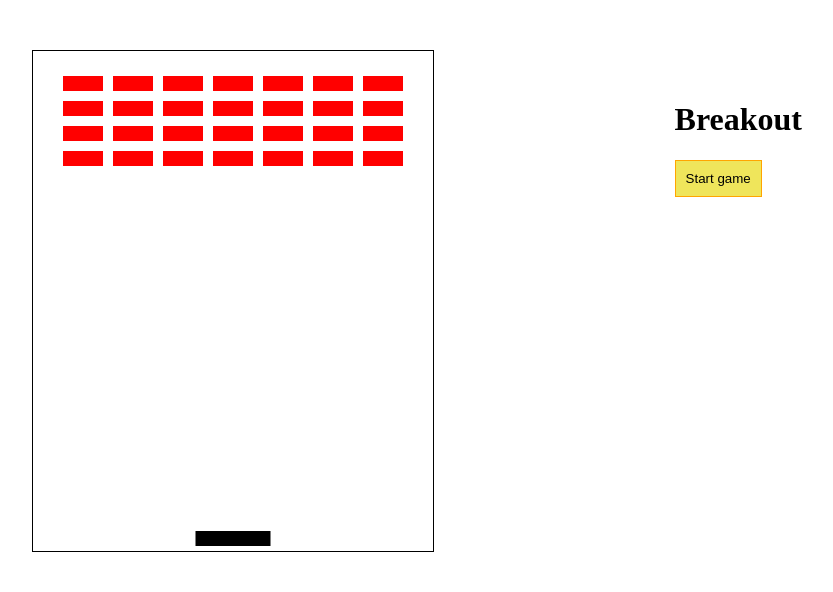
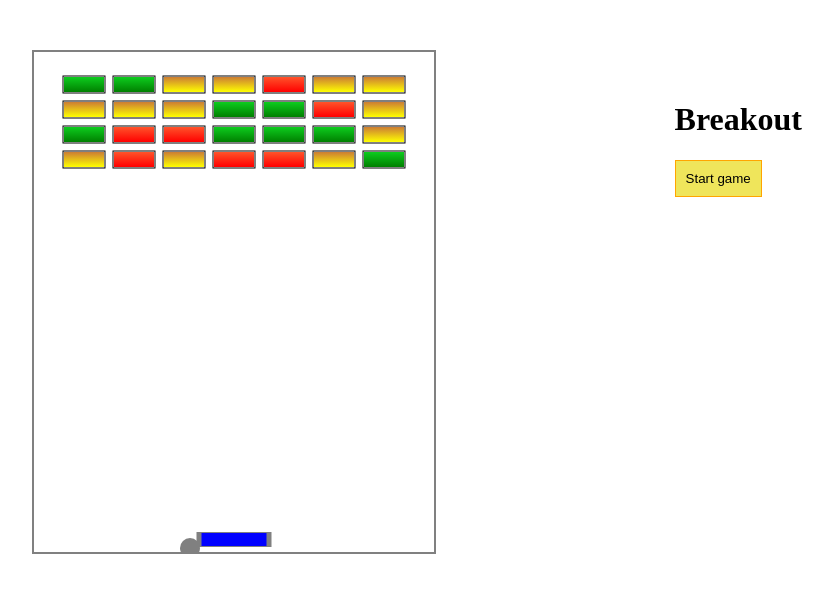
Before and after one commit to Fedduh/breakout_clone_tennis, a plain HTML site: page index.html in a window 1280 px wide. Both pictures are taken after a click on the button "Start game". Shown: the whole page, without its empty margins (208-1041 px from the left). Drawn offline with nearby package versions, Linux system fonts and the light colour scheme.

Commit message:
version 1

```diff
--- a/index.html
+++ b/index.html
@@ -13,7 +13,7 @@
 
 <body>
   <div class="container">
-    <canvas id="canvasBoard" width="500" height="0"></canvas>
+    <canvas id="canvasBoard" width="400" height="0"></canvas>
     <div id="explanation">
       <h1>Breakout</h1>
       <button id="startButton">Start game</button>
--- a/main.css
+++ b/main.css
@@ -4,7 +4,7 @@
 }
 
 #canvasBoard {
-  border: 1px solid black;
+  border: 2px solid grey;
   float: left;
   margin-right: 20px;
 }
--- a/main.js
+++ b/main.js
@@ -4,6 +4,7 @@
 var paddle, board, ballArray, ball, framerate;
 var goLeft = false;
 var goRight = false;
+
 
 $("document").ready(function () {
 
@@ -12,6 +13,7 @@ $("document").ready(function () {
   var canvas = document.getElementById("canvasBoard");
   var ctx = document.getElementById("canvasBoard").getContext("2d");
   var ballArray = [];
+
 
   // Board constructor
   function Board() {
@@ -32,20 +34,23 @@ $("document").ready(function () {
     this.y = 480;
     this.speed = 5;
     this.draw = function () {
-      ctx.fillStyle = "black";
+      ctx.fillStyle = "grey";
       ctx.fillRect(this.x, this.y, this.width, this.height);
+      ctx.fillStyle = "blue";
+      ctx.fillRect(this.x + 5, this.y + 1, this.width - 10, this.height - 2);
     }
   };
 
   // Ball constructor
   function Ball() {
     this.x = board.width / 2;
-    this.y = 200;
-    this.radius = 15;
+    this.y = 160;
+    this.radius = 10;
     this.speedX = -2;
     this.speedY = 2;
+    this.speedStatus = true;
     this.draw = function () {
-      ctx.fillStyle = "green";
+      ctx.fillStyle = "grey";
       ctx.beginPath();
       ctx.arc(this.x, this.y, this.radius, 0, Math.PI * 2);
       ctx.fill();
@@ -54,16 +59,36 @@ $("document").ready(function () {
     ballArray.push(this);
   };
 
-  function Block(x, y) {
+  function Block(x, y, health) {
     this.x = x;
     this.y = y;
-    this.width = 40;
-    this.height = 15;
+    this.width = 40; // 40
+    this.height = 15; // 15
+    this.health = health;
     this.draw = function () {
-      ctx.fillStyle = "red";
+      ctx.strokeRect(this.x-1, this.y-1, this.width + 2, this.height + 2);
+      switch (this.health) {
+        case 1: ctx.fillStyle = "green";
+          var my_gradient = ctx.createLinearGradient(this.x, this.y, this.x, this.y + this.height);
+          my_gradient.addColorStop(0, "#0DCC1E");
+          my_gradient.addColorStop(1, "green");
+          ctx.fillStyle = my_gradient;
+          break;
+        case 2: ctx.fillStyle = "yellow";
+          var my_gradient = ctx.createLinearGradient(this.x, this.y, this.x, this.y + this.height);
+          my_gradient.addColorStop(0, "#CC7D34");
+          my_gradient.addColorStop(1, "yellow");
+          ctx.fillStyle = my_gradient;
+          break;
+        case 3: // ctx.fillStyle = my_gradient;
+          var my_gradient = ctx.createLinearGradient(this.x, this.y, this.x, this.y + this.height);
+          my_gradient.addColorStop(0, "#FF532A");
+          my_gradient.addColorStop(1, "red");
+          ctx.fillStyle = my_gradient;
+          break;
+      }
       ctx.fillRect(this.x, this.y, this.width, this.height);
     }
-
   };
 
   var blockArray = [];
@@ -72,7 +97,8 @@ $("document").ready(function () {
     for (var j = 1; j < 5; j++) { // 4 high
       var x = 30;
       for (var i = 0; i < 7; i++) { // 7 wide
-        var block = new Block(x, 25 * j);
+        var health = Math.floor(Math.random() * 3 + 1); // 1, 2, 3
+        var block = new Block(x, 25 * j, health);
         blockArray.push(block);
         x = x + 50;
       }
@@ -82,7 +108,7 @@ $("document").ready(function () {
   createBlocks();
 
   // function testBlock() {
-  //   var block = new Block(50, 50);
+  //   var block = new Block(150, 150);
   //   blockArray.push(block);
   // }
   // testBlock();
@@ -120,9 +146,9 @@ $("document").ready(function () {
     })
     // balls collission
     ballArray.forEach(function (ball) {
-      // hitting left / right
+      // hitting left / right border
       if (ball.x + ball.radius >= board.width || ball.x - ball.radius <= board.x) { ball.speedX *= -1 };
-      // hitting top
+      // hitting top  border
       if (ball.y - ball.radius <= board.y) { ball.speedY *= -1 };
       // hitting paddle
       if (ball.y + ball.radius >= paddle.y
@@ -135,26 +161,72 @@ $("document").ready(function () {
       };
       // hitting blocks
       blockArray.forEach(function (block) {
-        // colisson from below
-        if (ball.y + ball.radius >= block.y
-          && ball.y - ball.radius <= block.y + block.height
-          && ball.x - ball.radius >= block.x - (ball.radius * 2)
-          && ball.x + ball.radius <= (block.x + block.width + (ball.radius * 2))
-        ) {
-          // shatter block
-          console.log("boom");
-          ball.speedY *= -1;
-          ball.speedX *= -1;
+        if (RectCircleColliding(ball, block) && ball.speedStatus == true) {
+          explodeBlock(block);
+          if (ball.x - ball.radius >= block.x + block.width - 5 || ball.x + ball.radius <= block.x + 5) {
+            ball.speedX *= -1; //hit detected on left/right...change left/right direction
+            console.log("hit left / right");
+          } else {
+            ball.speedY *= -1; //hit detected on top/bottom...change top/bottom direction
+            console.log("hit top / bottom");
+          };
+          // speedStatus is needed for when ball hits a block on a corner. Otherwise it will trigger many speedX *= -1 events
+          ball.speedStatus = false;
+          setTimeout(function () {
+            ball.speedStatus = true;
+            console.log("reset")
+          }, 20);
         }
+
       });
-      // move ball
-      ball.x += ball.speedX;
-      ball.y += ball.speedY;
-      ball.draw();
+
     });
+    // move ball
+    ball.x += ball.speedX;
+    ball.y += ball.speedY;
+    ball.draw();
+
 
     requestAnimationFrame(updateCanvas);
   };
+
+  // COLLISION
+  // return true if the rectangle and circle are colliding
+  function RectCircleColliding(ball, block) {
+    var distX = Math.abs(ball.x - block.x - block.width / 2);
+    var distY = Math.abs(ball.y - block.y - block.height / 2);
+
+    if (distX > (block.width / 2 + ball.radius)) { return false; }
+    if (distY > (block.height / 2 + ball.radius)) { return false; }
+
+    if (distX <= (block.width / 2)) { return true; }
+    if (distY <= (block.height / 2)) { return true; }
+
+    var dx = distX - block.width / 2;
+    var dy = distY - block.height / 2;
+    return (dx * dx + dy * dy <= (ball.radius * ball.radius));
+
+  };
+
+  // ----------------------
+  // Explode block when hit
+  function explodeBlock(block) {
+    console.table(block);
+    block.health -= 1;
+    console.table(block);
+    if (block.health == 0) {
+      blockArray.splice(blockArray.indexOf(block), 1);
+      // animate explosion confetti
+      confetti(block.x + block.width / 2, block.y + block.height / 2);
+    };
+  }
+
+  // ------------------
+  // Confetti animation
+  function confetti(blockX, blockY) {
+    //
+  }
+
 
   // -----------------
   // Start game trigger
```
Also changed, not shown: archive.js (+8 -0 lines).
